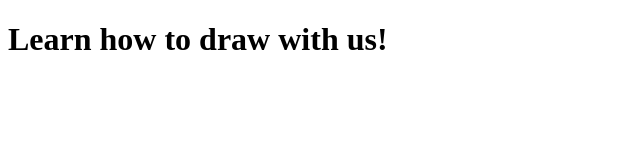
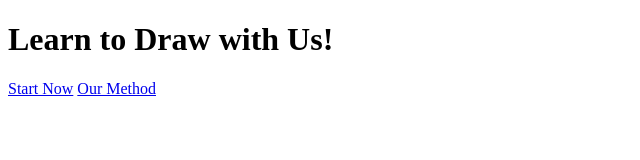
Before and after one commit to lemuelpjr/responsive-hero-page, a plain HTML site: page index.html in a window 1280 px wide. Shown: the whole page, without its empty margins (0-640 px from the left). Drawn offline with Linux system fonts and the light colour scheme.

Commit message:
add elements to page header and resetto css file

```diff
--- a/index.html
+++ b/index.html
@@ -9,6 +9,14 @@
 </head>
 
 <body>
-  <h1>Learn how to draw with us!</h1>
+  <header>
+    <h1>Learn to Draw with Us!</h1>
+
+    <!-- Primary call to action button -->
+    <a href="#">Start Now</a>
+
+    <!-- Secondary call to action button -->
+    <a href="#">Our Method</a>
+  </header>
 </body>
 </html>
--- /dev/null
+++ b/resetto.css
@@ -0,0 +1,16 @@
+/* Set no extra padding and margin to all elements */
+*,
+*::before,
+*::after {
+  padding: 0;
+  margin: 0;
+  box-sizing: border-box;
+  /* Set general font weight to normal */
+  font-weight: normal;
+}
+
+/* Set default font size to 10px and font family to sans-serif */
+html {
+  font-size: 62.5%;
+  font-family: sans-serif;
+}
```
